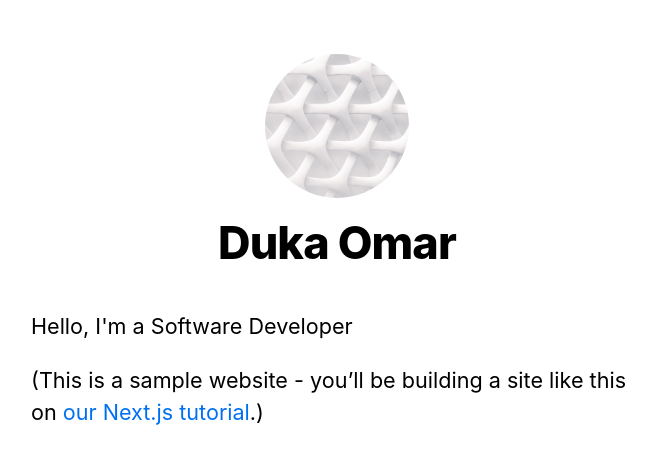
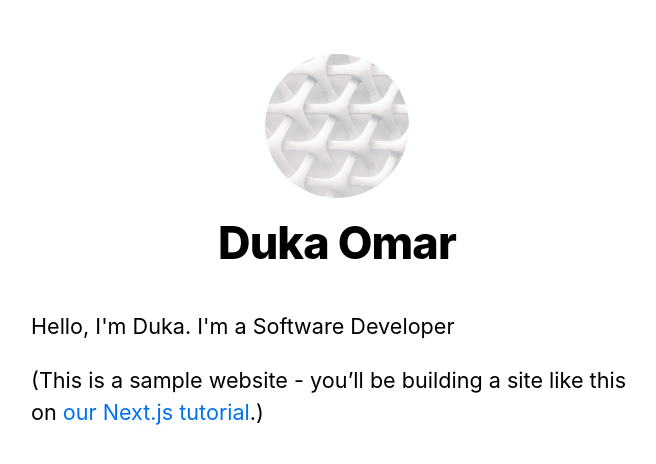
Before and after one commit to Dulatto/Next.js-blog, a Next.js app: page / in a window 1280 px wide. Shown: the top 464 px of the page, without its empty margins (303-959 px from the left). Built offline with nearby package versions, Linux system fonts and the light colour scheme.

Commit message:
refactor

```diff
--- a/pages/index.js
+++ b/pages/index.js
@@ -10,7 +10,7 @@ export default function Home() {
       </Head>
       <section className={utilStyles.headingMd}>
 
-        <p>Hello, I'm a Software Developer</p>
+        <p>Hello, I'm Duka. I'm a Software Developer</p>
         <p>
           (This is a sample website - you’ll be building a site like this on{' '}
           <a href="https://nextjs.org/learn">our Next.js tutorial</a>.)
```
